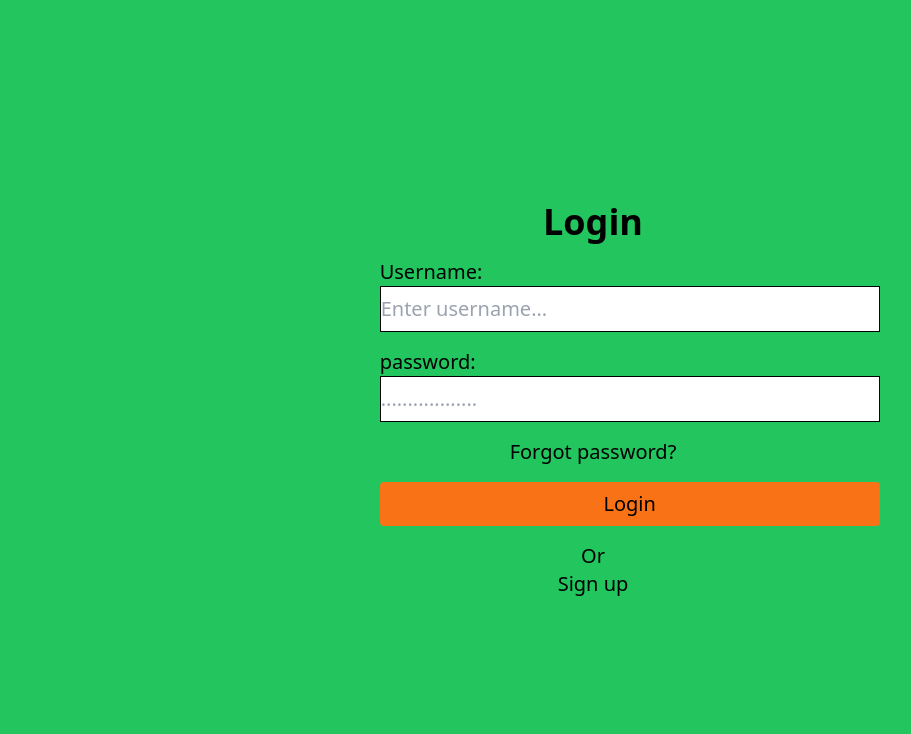
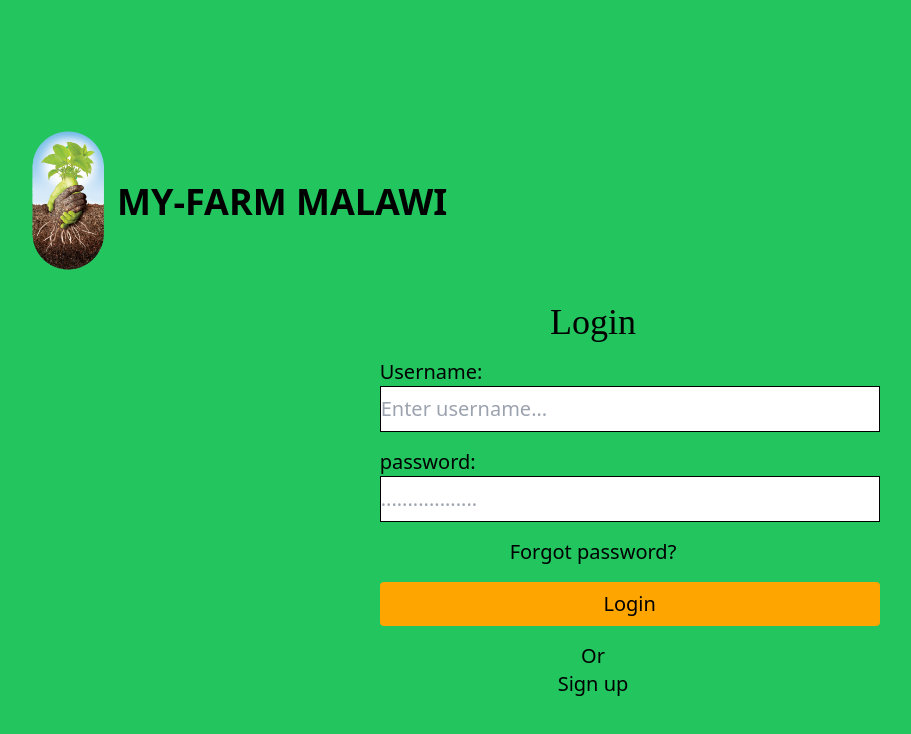
Before and after one commit to StewartMangame/my-farm-Malawi, a React (Create React App) app: page / in a window 1280 px wide. Shown: the top 734 px of the page, without its empty margins (47-958 px from the left). Built offline with nearby package versions, Linux system fonts and the light colour scheme.

Commit message:
adding more modified files

```diff
--- a/src/components/cooperatives/cooperative.js
+++ b/src/components/cooperatives/cooperative.js
@@ -21,8 +21,10 @@ const Cooperatives = () => {
   };
 
   return (
+    <div>
+      <Header/>
     <div className="Cooperative-page bg-gray-300 min-h-screen p-4">
-      <Header/>
+
       <header className="cooperative-header bg-green-500 text-white p-4">
         <h1 className="text-8xl text-center text-black font-bold">Cooperatives</h1>
       </header>
@@ -55,7 +57,7 @@ const Cooperatives = () => {
           ))}
         </div>
         <div className='flex justify-center items-center mt-4 pb-[2%]' >
-        <Link to="/cooperativeform" className="register-button mt-4 inline-block bg-orange-500  text-black py-2 px-4 rounded ">
+        <Link to="/cooperativeform" className="register-button mt-4 inline-block bg-[orange]  text-black py-2 px-4 rounded ">
           Register New Cooperative
         </Link>
         </div>
@@ -69,7 +71,9 @@ const Cooperatives = () => {
           <p>Number of Members: {selectedCooperative.numMembers}</p></div>
 
       )}
-      <Footer/>
+
+    </div>
+    <Footer/>
     </div>
   );
 };
--- a/src/components/cooperatives/cooperativeform.js
+++ b/src/components/cooperatives/cooperativeform.js
@@ -1,6 +1,7 @@
 
 import React, { useState } from "react";
 import { useNavigate } from 'react-router-dom';
+import Header from "../homepage/header";
 
 
 
@@ -28,6 +29,7 @@ const Cooperativeform = ({ onAddCooperative }) => {
 
   return (
     <div className="bg-green-500 " >
+
     <div className="bg-green-500 border border-gray-300 rounded-md p-5 mx-auto my-5 max-w-lg ">
       <header className="text-center mb-5">
         <h1 className="text-3xl font-bold">Cooperative Registration</h1>
@@ -101,7 +103,7 @@ const Cooperativeform = ({ onAddCooperative }) => {
         <div className="flex justify-center items-center">
         <button
           type="submit"
-          className="bg-orange-500 text-black py-2 px-5 border-none rounded-md w-full cursor-pointer text-center"
+          className="bg-[orange] text-black py-2 px-5 border-none rounded-md w-full cursor-pointer text-center"
         >
           Register
         </button></div>
--- a/src/components/login/login.js
+++ b/src/components/login/login.js
@@ -1,5 +1,6 @@
 import React , { useState  } from 'react';
 import { Link } from 'react-router-dom';
+import logo from "../homepage/logo.png"
 
 const Login=() =>{
     const [username, setUsername]=useState('');
@@ -14,9 +15,19 @@ const Login=() =>{
         setError('invalid username or password');
     };
     return(
+
         <div className="flex flex-col bg-green-500 gap-4 justify-center h-screen">
+            <div className="flex-grow: 1 pt-[1%] pl-[5%] pl-[33%] flex inline-block">
+            {" "}
+            <img
+              src={logo}
+              alt="Logo"
+              className="w-[100px] h-50px flex"
+            />
+            <span className='pt-[5.5%] text-4xl font-bold'>MY-FARM MALAWI</span>
+        </div>
             <form onSubmit={handleSubmit} className=" flex flex-col  text-xl gap-4 w-1/3  mx-auto ">
-                <h2 className="flex flex-col items-center  text-4xl font-bold ">Login</h2>
+                <h2 className="flex flex-col items-center  text-4xl font-[bold] ">Login</h2>
                 <label className= "flex flex-col  w-[500px]" >Username:
                 <input type="text" placeholder='Enter username...' value={username} onChange={(event)=>setUsername(event.target.value)}
                 className="border border-black rounded-1xl py-2" />
@@ -28,7 +39,7 @@ const Login=() =>{
                 </label>
                 <div className=' flex justify-center hover:underline'> Forgot password?</div>
                 <Link to="/home">
-                <button type="submit" className=" flex flex-col w-[500px] items-center bg-orange-500 hover:bg-orange-700 text-black font-hold py-2 px-2
+                <button type="submit" className=" flex flex-col w-[500px] items-center bg-[orange] hover:bg-orange-700 text-black font-hold py-2 px-2
                  rounded">
                     Login
                 </button>
--- a/src/components/register/register.js
+++ b/src/components/register/register.js
@@ -19,7 +19,7 @@ const Register =()=>{
     };
 return(
             <>
-        <div className="bg-green-500">
+        <div className="bg-green-500 h-screen">
             <p className="text-center  text-2xl"> JOINING MY FARM</p>
             <div className="flex flec-col bg-green-500 items-center justify-center">
                 <form onSubmit={handleSubmit} className="flex flex-col gap-2 w-[500px]">
@@ -39,9 +39,11 @@ return(
                     <input type="password" name="password" id="password" placeholder="Enter password" className="rounded-1xl py-2 border border-black "value={password} onChange={(event)=>setPassword(event.target.value)}  />
 
                     <Link to="/home">
-                    <button type="submit" className="bg-orange-500 hover:bg-orange-700  text-white font-hold py-2 px-2 rounded">
+                    <div className="pl-[78.5%]">
+                    <button type="submit" className="bg-[orange] hover:bg-orange-700  text-white font-hold py-2 px-2 rounded">
                         Join securely
-                    </button></Link>
+                    </button></div>
+                    </Link>
                     <div><p>By proceeding to open an account: i accept My Farm <strong>Terms and conditions.</strong> i have read and understood My Farm <strong>Privacy policy & cookies Policy</strong> as published on the site and confirm iam 18 years of age or over.</p></div>
                 </form>
             </div>
```
